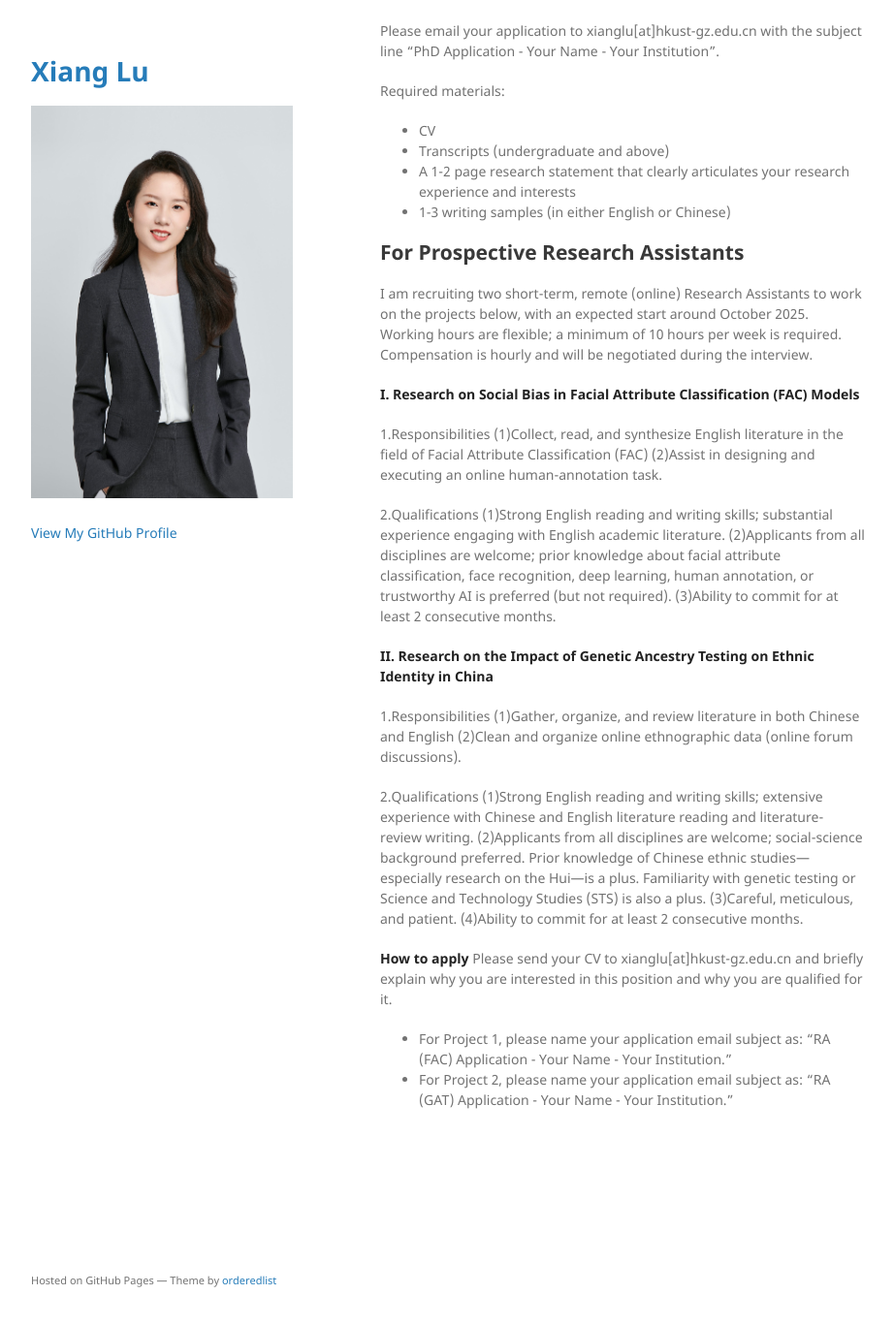
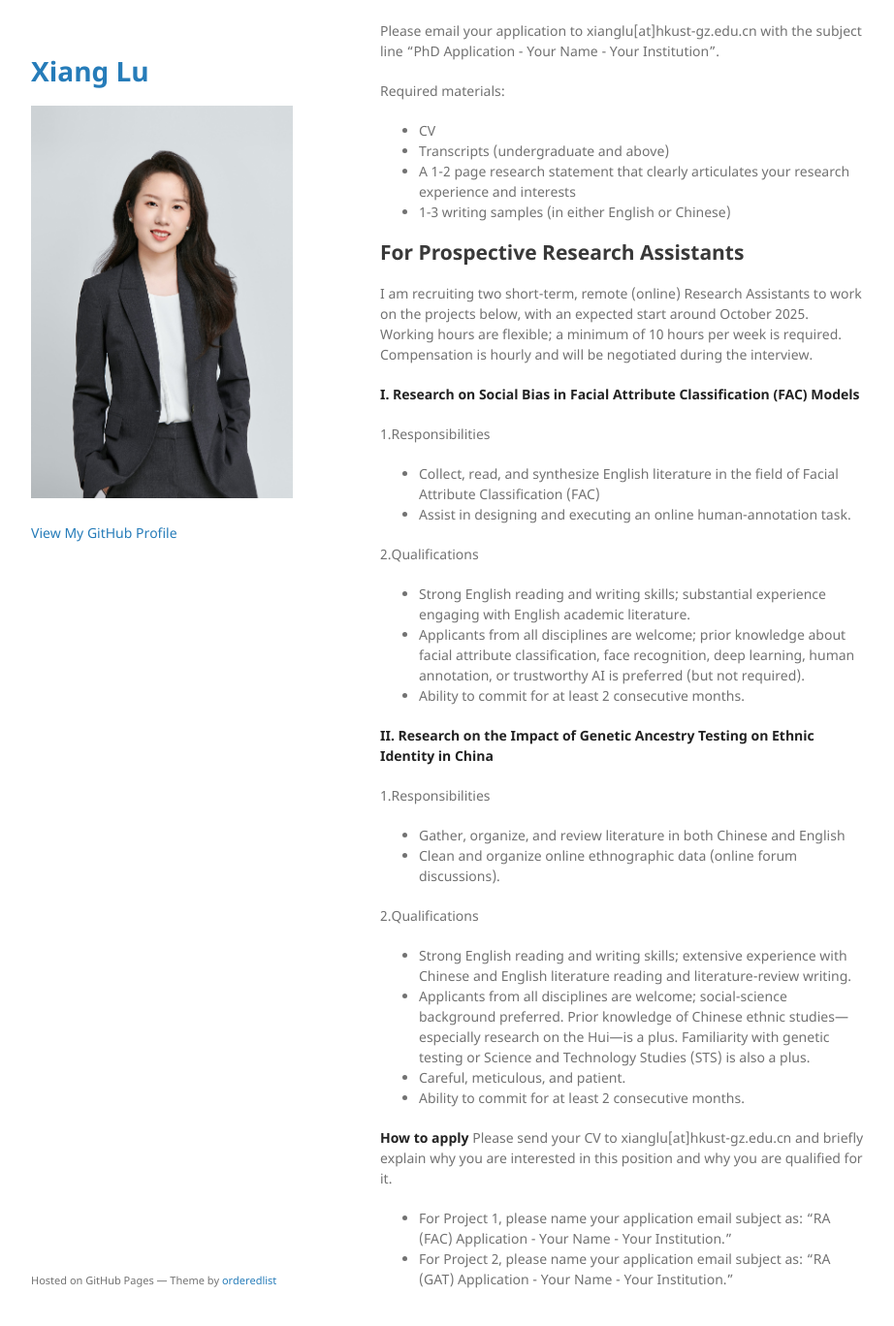
Before and after one commit to xianglusoc/xianglusoc.github.io, a Jekyll site: the page built from index.md, in a window 1280 px wide and 1400 px high, scrolled down 810 px. Shown: the top 1368 px of the window at 97% size, without its empty margins (178-1100 px from the left). Built offline with Jekyll 4.4.1, drawn with Linux system fonts in a browser that asks for light colours; our own code applies the rules of GitHub Pages for plain Markdown files; the repository's description, which GitHub fills in, is left out.

Commit message:
Update index.md

```diff
--- a/index.md
+++ b/index.md
@@ -29,25 +29,29 @@ I am recruiting two short-term, remote (online) Research Assistants to work on t
 **I. Research on Social Bias in Facial Attribute Classification (FAC) Models**
 
 1.Responsibilities
-(1)Collect, read, and synthesize English literature in the field of Facial Attribute Classification (FAC)
-(2)Assist in designing and executing an online human-annotation task.
+
+- Collect, read, and synthesize English literature in the field of Facial Attribute Classification (FAC)
+- Assist in designing and executing an online human-annotation task.
 
 2.Qualifications
-(1)Strong English reading and writing skills; substantial experience engaging with English academic literature.
-(2)Applicants from all disciplines are welcome; prior knowledge about facial attribute classification, face recognition, deep learning, human annotation, or trustworthy AI is preferred (but not required).
-(3)Ability to commit for at least 2 consecutive months.
+
+- Strong English reading and writing skills; substantial experience engaging with English academic literature.
+- Applicants from all disciplines are welcome; prior knowledge about facial attribute classification, face recognition, deep learning, human annotation, or trustworthy AI is preferred (but not required).
+- Ability to commit for at least 2 consecutive months.
 
 **II. Research on the Impact of Genetic Ancestry Testing on Ethnic Identity in China**
 
 1.Responsibilities
-(1)Gather, organize, and review literature in both Chinese and English
-(2)Clean and organize online ethnographic data (online forum discussions).
+
+- Gather, organize, and review literature in both Chinese and English
+- Clean and organize online ethnographic data (online forum discussions).
 
 2.Qualifications
-(1)Strong English reading and writing skills; extensive experience with Chinese and English literature reading and literature-review writing.
-(2)Applicants from all disciplines are welcome; social-science background preferred. Prior knowledge of Chinese ethnic studies—especially research on the Hui—is a plus. Familiarity with genetic testing or Science and Technology Studies (STS) is also a plus.
-(3)Careful, meticulous, and patient.
-(4)Ability to commit for at least 2 consecutive months.
+
+- Strong English reading and writing skills; extensive experience with Chinese and English literature reading and literature-review writing.
+- Applicants from all disciplines are welcome; social-science background preferred. Prior knowledge of Chinese ethnic studies—especially research on the Hui—is a plus. Familiarity with genetic testing or Science and Technology Studies (STS) is also a plus.
+- Careful, meticulous, and patient.
+- Ability to commit for at least 2 consecutive months.
 
 **How to apply**
 Please send your CV to xianglu[at]hkust-gz.edu.cn and briefly explain why you are interested in this position and why you are qualified for it.
```
